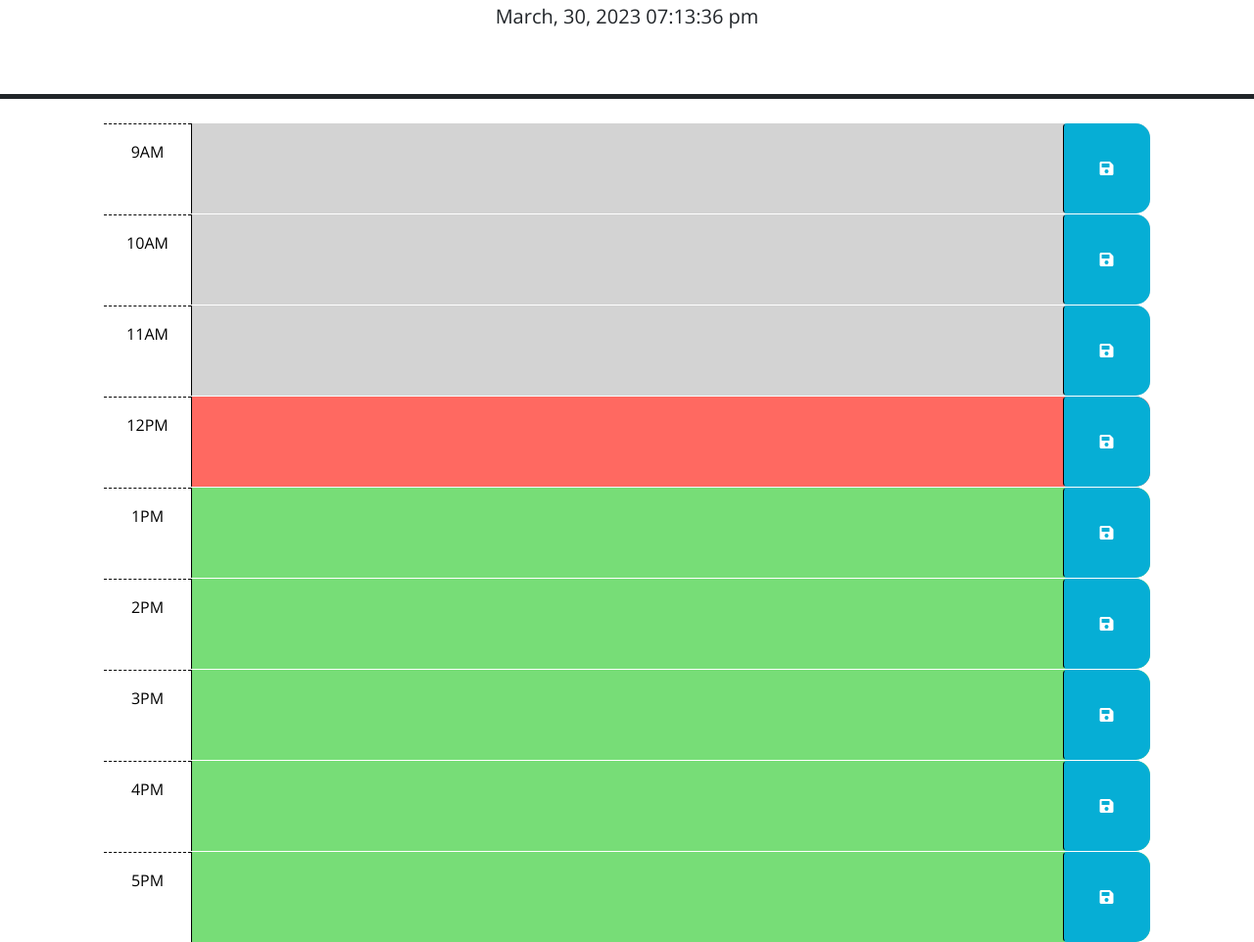
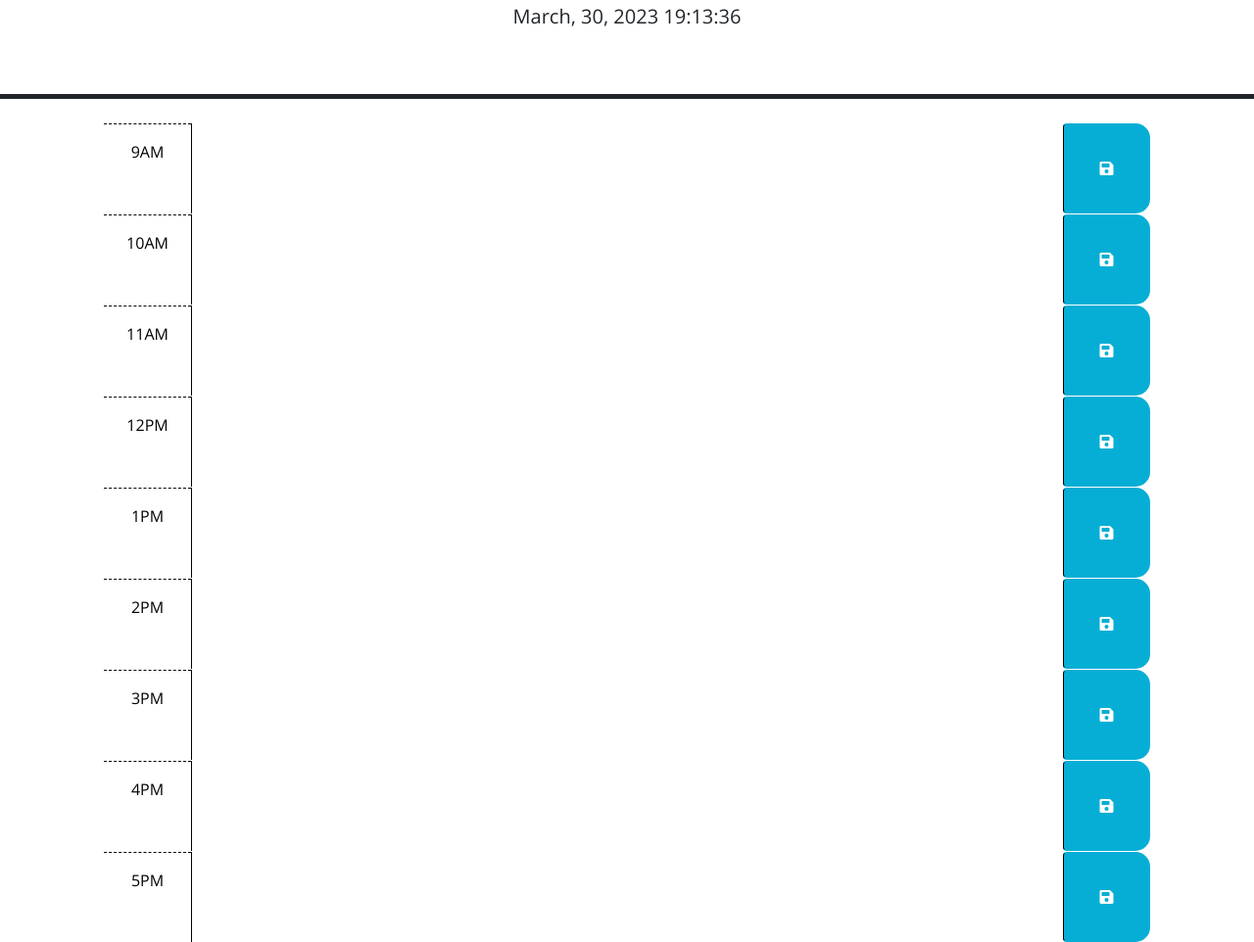
Before and after one commit to tgold1/work-day-scheduler, a plain HTML site: page index.html in a window 1280 px wide. Shown: the part 177-1139 px from the top of the page at 98% size. Drawn offline with nearby package versions, Linux system fonts and the light colour scheme.

Commit message:
switched to 24 hour time in script.js, changed time block code in index.html

```diff
--- a/Assets/js/script.js
+++ b/Assets/js/script.js
@@ -5,7 +5,7 @@ var timer = document.getElementById("timeTracker");
 $(function () {
 
 function displayTime () {
-  var now = dayjs().format('MMMM, D, YYYY hh:mm:ss a');
+  var now = dayjs().format('MMMM, D, YYYY HH:mm:ss ');
   timer.textContent = now;
 }
 displayTime ();
@@ -23,6 +23,10 @@ function timeKeep () {
 
   $(".time-block").each(function ()  {
     var blockTime = parseInt($(this).attr("id").split("hour")[1]);
+
+    if (blockTime < timeNow) {
+      $(this).removeClass("future");
+    }
   })
 }
 
--- a/index.html
+++ b/index.html
@@ -42,21 +42,21 @@
         -->
 
       <!-- Example of a past time block. The "past" class adds a gray background color. -->
-      <div id="hour-9" class="row time-block past">
+      <div id="hour-9" class="row time-block">
         <div class="col-2 col-md-1 hour text-center py-3">9AM</div>
         <textarea class="col-8 col-md-10 description" rows="3"> </textarea>
         <button class="btn saveBtn col-2 col-md-1" aria-label="save">
           <i class="fas fa-save" aria-hidden="true"></i>
         </button>
       </div>
-      <div id="hour-10" class="row time-block past">
+      <div id="hour-10" class="row time-block">
         <div class="col-2 col-md-1 hour text-center py-3">10AM</div>
         <textarea class="col-8 col-md-10 description" rows="3"> </textarea>
         <button class="btn saveBtn col-2 col-md-1" aria-label="save">
           <i class="fas fa-save" aria-hidden="true"></i>
         </button>
       </div>
-      <div id="hour-11" class="row time-block past">
+      <div id="hour-11" class="row time-block">
         <div class="col-2 col-md-1 hour text-center py-3">11AM</div>
         <textarea class="col-8 col-md-10 description" rows="3"> </textarea>
         <button class="btn saveBtn col-2 col-md-1" aria-label="save">
@@ -64,7 +64,7 @@
         </button>
       </div>
       <!-- Example of a a present time block. The "present" class adds a red background color. -->
-      <div id="hour-12" class="row time-block present">
+      <div id="hour-12" class="row time-block">
         <div class="col-2 col-md-1 hour text-center py-3">12PM</div>
         <textarea class="col-8 col-md-10 description" rows="3"> </textarea>
         <button class="btn saveBtn col-2 col-md-1" aria-label="save">
@@ -73,34 +73,34 @@
       </div>
 
       <!-- Example of a future time block. The "future" class adds a green background color. -->
-      <div id="hour-1" class="row time-block future">
+      <div id="hour-1" class="row time-block">
         <div class="col-2 col-md-1 hour text-center py-3">1PM</div>
         <textarea class="col-8 col-md-10 description" rows="3"> </textarea>
         <button class="btn saveBtn col-2 col-md-1" aria-label="save">
           <i class="fas fa-save" aria-hidden="true"></i>
         </button>
       </div>
-      <div id="hour-2" class="row time-block future">
+      <div id="hour-2" class="row time-block">
         <div class="col-2 col-md-1 hour text-center py-3">2PM</div>
         <textarea class="col-8 col-md-10 description" rows="3"> </textarea>
         <button class="btn saveBtn col-2 col-md-1" aria-label="save">
           <i class="fas fa-save" aria-hidden="true"></i>
         </button>
       </div>
-      <div id="hour-3" class="row time-block future">
+      <div id="hour-3" class="row time-block">
         <div class="col-2 col-md-1 hour text-center py-3">3PM</div>
         <textarea class="col-8 col-md-10 description" rows="3"> </textarea>
         <button class="btn saveBtn col-2 col-md-1" aria-label="save">
           <i class="fas fa-save" aria-hidden="true"></i>
         </button>
       </div>
-      <div id="hour-4" class="row time-block future">
+      <div id="hour-4" class="row time-block">
         <div class="col-2 col-md-1 hour text-center py-3">4PM</div>
         <textarea class="col-8 col-md-10 description" rows="3"> </textarea>
         <button class="btn saveBtn col-2 col-md-1" aria-label="save">
           <i class="fas fa-save" aria-hidden="true"></i>
         </button>
-      </div><div id="hour-5" class="row time-block future">
+      </div><div id="hour-5" class="row time-block">
         <div class="col-2 col-md-1 hour text-center py-3">5PM</div>
         <textarea class="col-8 col-md-10 description" rows="3"> </textarea>
         <button class="btn saveBtn col-2 col-md-1" aria-label="save">
```
